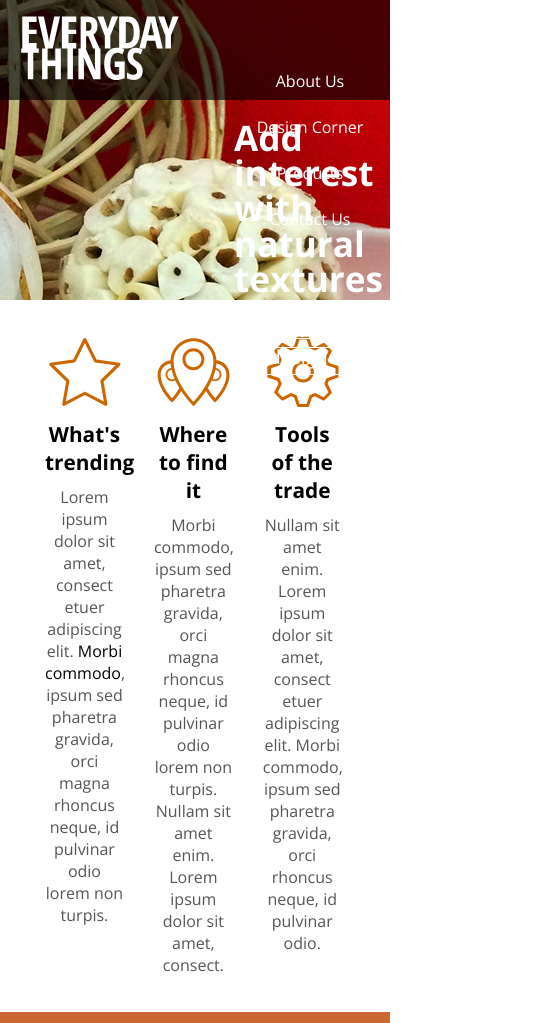
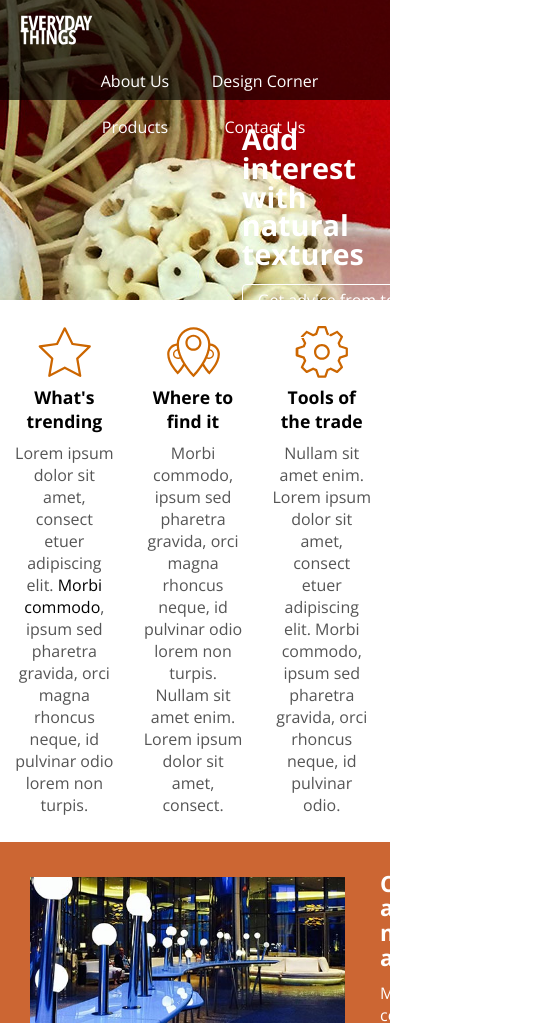
Before and after one commit to stern15/everyday-things, a plain HTML site: page index.html in a window 390 px wide. Shown: the top 1023 px of the page, 555 px wide, since content can reach past the window. Drawn offline with nearby package versions, Linux system fonts and the light colour scheme.

Commit message:
media queries for medium size @760px

```diff
--- a/css/screen.css
+++ b/css/screen.css
@@ -110,7 +110,7 @@
                     position: absolute;
                     width: 42%;
                     top: 160px;
-                    left: 64%;
+                    left: 58%;
                 }
 
                 header div.hero h1 {
@@ -285,9 +285,9 @@
                 nav ul li a:visited {
                     display: inline-block;
                     color: #fff;
-                    padding: 12px 20px;
+                    padding: 12px 0;
                     text-decoration: none;
-                    width: 150px;
+                    width: 130px;
                     text-align: center;
                     transition: background-color 0.5s;
                 }
@@ -320,7 +320,7 @@
                 /* top level */
 
                 nav > ul {
-                    padding: 58px 0 0 235px;
+                    padding: 58px 0 0 230px;
                 }
 
                 nav > ul > li {
@@ -389,8 +389,8 @@
                         background-image: url(../image/banner_825.jpg) no-repeat;
                     }
                     header div.hero {
-                        top: 120px;
-                        left: 60%;
+                        top: 150px;
+                        left: 58%;
                     }
                     /* atmosphere section */
                     section.atmosphere article {
@@ -406,3 +406,43 @@
                         font-size: 0.85em;
                     }
                 }
+
+                @media screen and (max-width:760px) {
+                    h1 {
+                        font-size: 1.8em;
+                    }
+                    h2 {
+                        font-size: 1.4em;
+                    }
+                    h3 {
+                        font-size: 1.1em;
+                    }
+                    a.btn {
+                        font-size: 1em;
+                    }
+                    /* header */
+                    header a.logo {
+                        height: 30px;
+                        width: 85px;
+                    }
+                    header div.hero {
+                        top: 125px;
+                        left: 62%;
+                    }
+                    /* main section */
+                    section.main {
+                        margin: 10px 0;
+                    }
+                    section.main aside div.content {
+                        background-size: 55px 55px;
+                        padding-top: 60px;
+                    }
+                    /* how-to section*/
+                    section.how-to aside div.content img {
+                        width: 85%;
+                    }
+                    /* navigation*/
+                    nav > ul {
+                        padding-left: 70px;
+                    }
+                }
```
